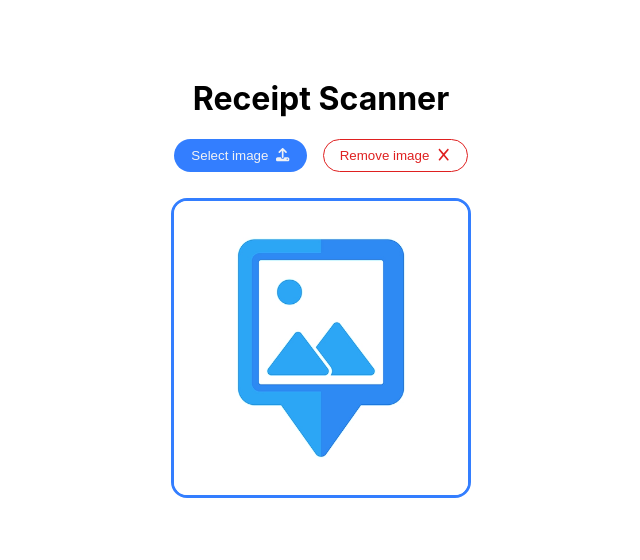
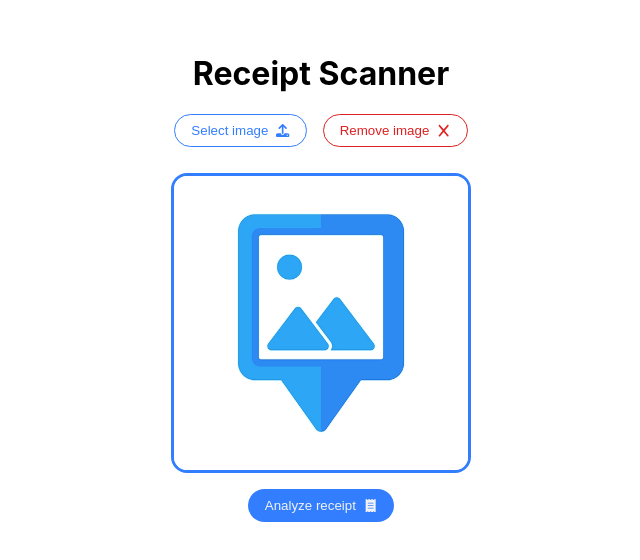
Before and after one commit to StanleyG995/receipt-scanner, a React (Vite) app: page / in a window 1280 px wide. Shown: the part 114-674 px from the top of the page, without its empty margins (319-959 px from the left). Built offline with nearby package versions, Linux system fonts and the light colour scheme.

Commit message:
added button for analyzing receipt

```diff
--- a/src/components/InputImage/InputImage.tsx
+++ b/src/components/InputImage/InputImage.tsx
@@ -5,6 +5,7 @@
 import Button from '../Button/Button'
 import { FaUpload } from "react-icons/fa6";
 import { FaX } from "react-icons/fa6";
+import { FaReceipt } from "react-icons/fa6";
 import placeholderImage from '../../assets/img/preview-placeholder.webp';
 
 const InputImage: React.FC<InputImageProps> = ({ onImageSelect, className, previewWidth = 200, previewHeight = 200 }) => {
@@ -52,7 +53,7 @@
             style={{ display: "none" }}
             />
             <div className={styles["input-buttons"]}>
-                <Button variant='primary' icon={<FaUpload/>} iconPosition='right' onClick={handleClick} className={styles.button}>Select image</Button>
+                <Button variant='primary' icon={<FaUpload/>} iconPosition='right' onClick={handleClick} className={styles.button} outline={true}>Select image</Button>
                 <Button variant='danger' icon={<FaX/>} iconPosition='right' onClick={handleImageRemove} className={styles.button} outline={true}>Remove image</Button>
             </div>
 
@@ -66,6 +67,8 @@
                 style={{ width: previewWidth, height: previewHeight, objectFit: 'cover', marginTop: '10px' }}
                 />
             )}
+
+            <Button variant='primary' icon={<FaReceipt/>} iconPosition='right' onClick={() => console.log('Analiza w toku...')} className={styles.button}>Analyze receipt</Button>
         </>
     )
 }
```
